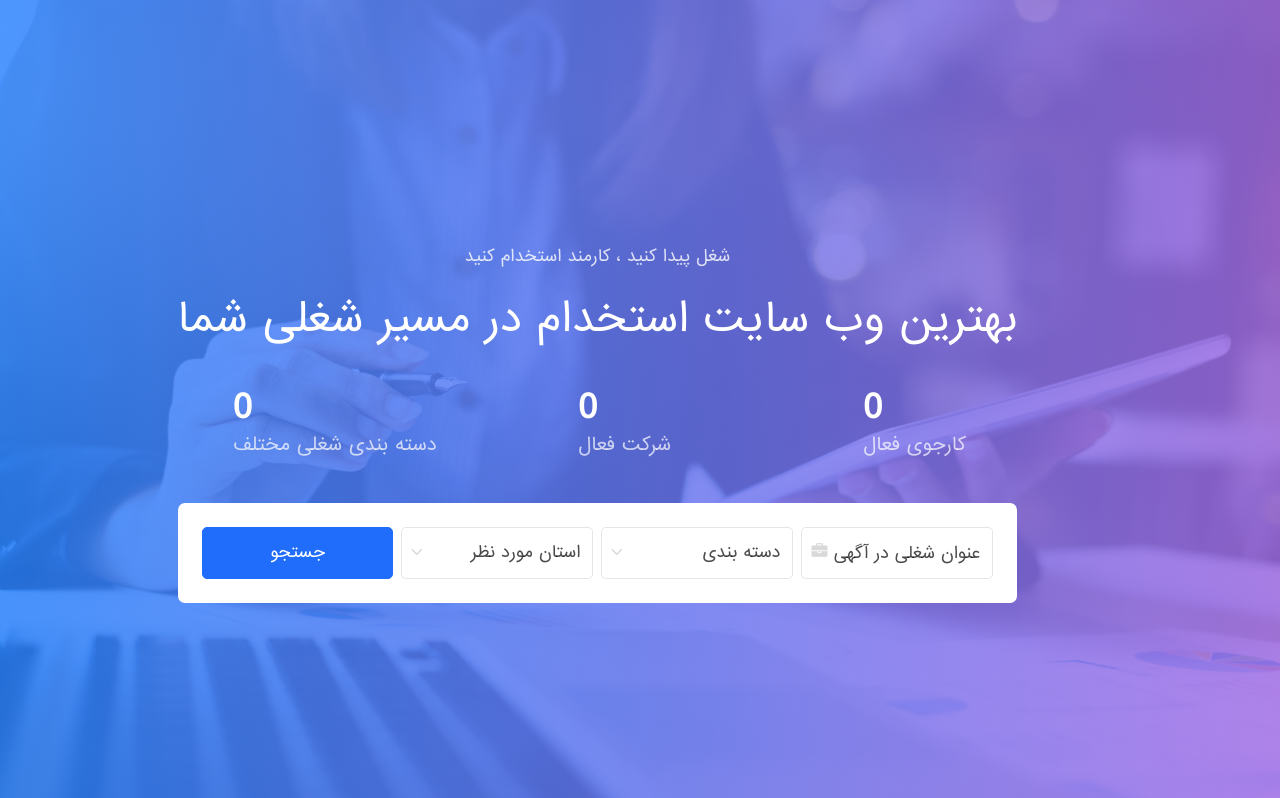
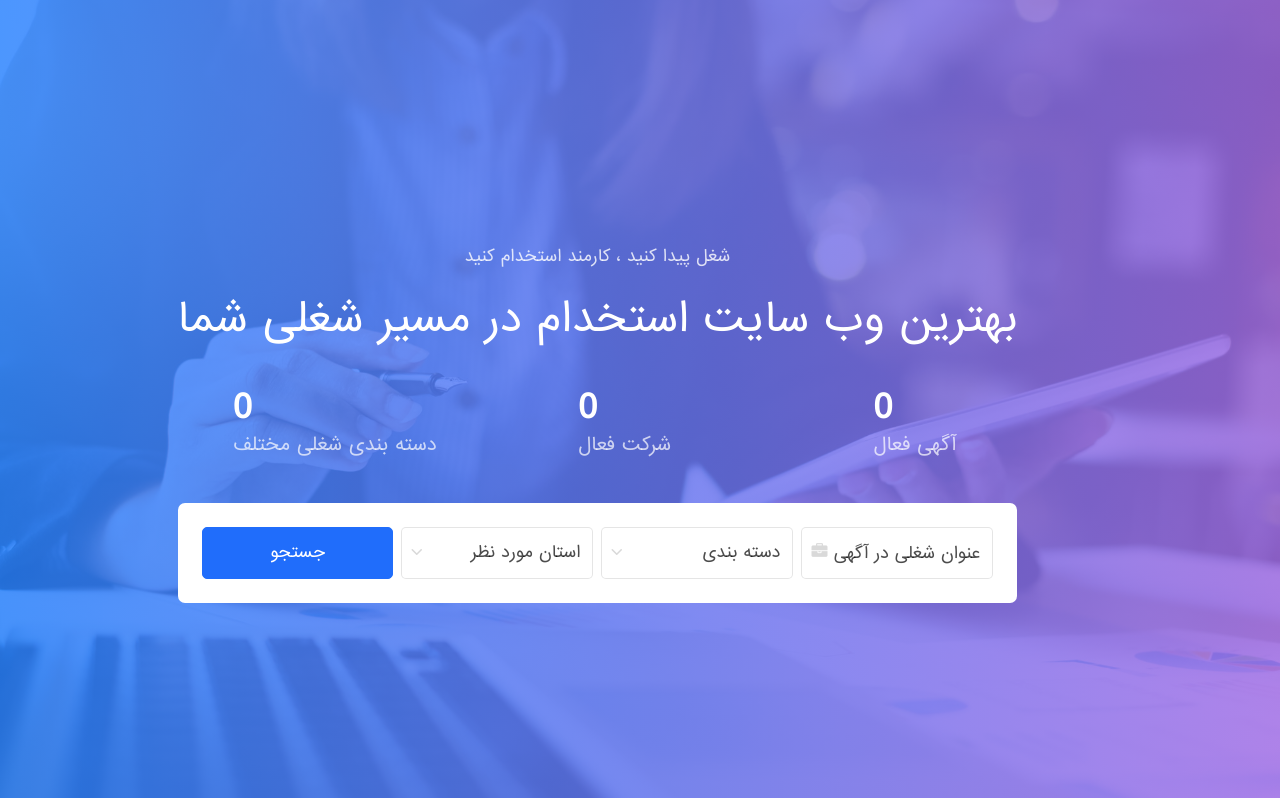
Before and after one commit to AminodinAkbari/Job-Listing, a Django app: template templates/index.html in a window 1280 px wide. Shown: the part 351-1149 px from the top of the page. Run offline with Django 4.2, Linux system fonts and the light colour scheme; the template is opened without the code that fills it: values that come from a table or form of the project are taken from there, others are empty; some libraries are stand-ins or nearby versions; some web fonts are replaced.

Commit message:
test changing

```diff
--- a/templates/index.html
+++ b/templates/index.html
@@ -76,7 +76,7 @@
 				              	</div>
 				              	<div class="desc text-left">
 					                <strong class="number" data-number="{{employees|length}}">{{employees|length}}</strong>
-					                <span>کارجوی فعال</span>
+					                <span>آگهی فعال</span>
 					              </div>
 				              </div>
 				            </div>
```
